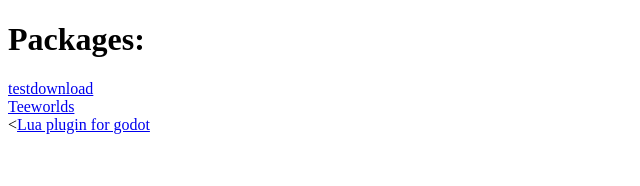
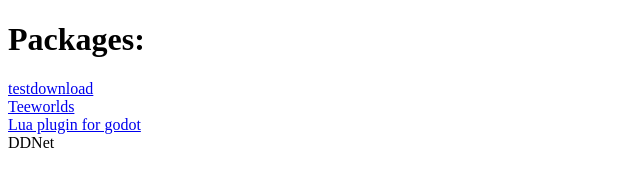
Before and after one commit to MikIsCoding/mikinstwebsite, a plain HTML site: page index.html in a window 1280 px wide. Shown: the whole page, without its empty margins (0-640 px from the left). Drawn offline with Linux system fonts and the light colour scheme.

Commit message:
fregot to track files

```diff
--- a/index.html
+++ b/index.html
@@ -9,6 +9,8 @@
 	<br>
 	<a href="teeworlds-0.7.5-linux_x86_64.tar.gz" download>Teeworlds</a>
 	<br>
-	<<a href="luaplugingodot.tar.gz" download>Lua plugin for godot</a>
+	<a href="luaplugingodot.tar.gz" download>Lua plugin for godot</a>
+	<br>
+	<a hredf="DDNnet.tar.gz" download>DDNet</a>
 </body>
 </html>
```
Also changed, not shown: 1 other file.
